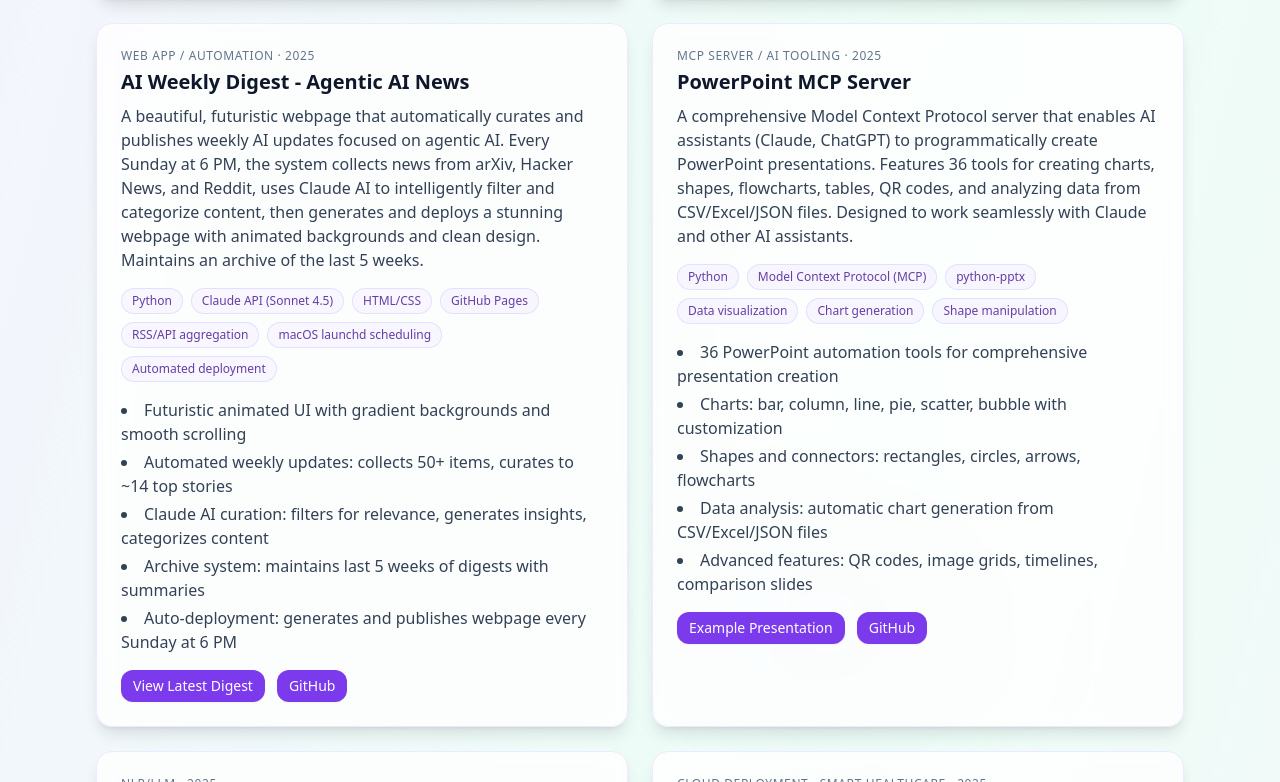
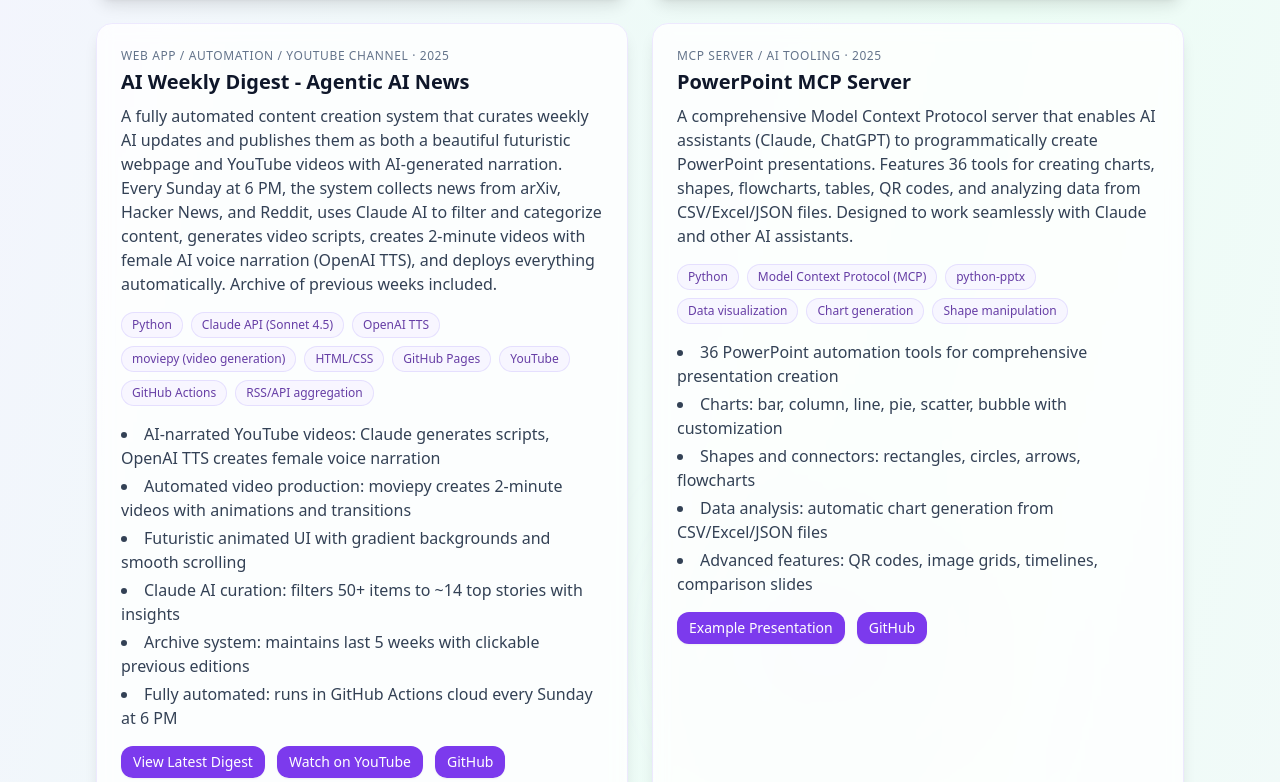
Before and after one commit to EiriniOr/eirini-portfolio, a React (Vite) app: page / in a window 1280 px wide. Shown: the part 1178-1960 px from the top of the page. Built offline with nearby package versions, Linux system fonts and the light colour scheme.

Commit message:
Update AI Weekly Digest card with YouTube integration
- Change kind to include YouTube Channel
- Add OpenAI TTS and moviepy to stack
- Add YouTube channel link
- Update highlights with AI narration and video production details
- Update impact description to mention video generation

```diff
--- a/src/App.jsx
+++ b/src/App.jsx
@@ -117,19 +117,21 @@
   ]
 },
 {
-  kind: "Web App / Automation",
+  kind: "Web App / Automation / YouTube Channel",
   title: "AI Weekly Digest - Agentic AI News",
   year: "2025",
   impact:
-    "A beautiful, futuristic webpage that automatically curates and publishes weekly AI updates focused on agentic AI. Every Sunday at 6 PM, the system collects news from arXiv, Hacker News, and Reddit, uses Claude AI to intelligently filter and categorize content, then generates and deploys a stunning webpage with animated backgrounds and clean design. Maintains an archive of the last 5 weeks.",
+    "A fully automated content creation system that curates weekly AI updates and publishes them as both a beautiful futuristic webpage and YouTube videos with AI-generated narration. Every Sunday at 6 PM, the system collects news from arXiv, Hacker News, and Reddit, uses Claude AI to filter and categorize content, generates video scripts, creates 2-minute videos with female AI voice narration (OpenAI TTS), and deploys everything automatically. Archive of previous weeks included.",
   stack: [
     "Python",
     "Claude API (Sonnet 4.5)",
+    "OpenAI TTS",
+    "moviepy (video generation)",
     "HTML/CSS",
     "GitHub Pages",
-    "RSS/API aggregation",
-    "macOS launchd scheduling",
-    "Automated deployment"
+    "YouTube",
+    "GitHub Actions",
+    "RSS/API aggregation"
   ],
   links: [
     {
@@ -137,16 +139,21 @@
       href: "https://EiriniOr.github.io/ai-weekly-digest/"
     },
     {
+      label: "Watch on YouTube",
+      href: "https://www.youtube.com/channel/UCUPSLoXvaMVbOIaXsOorHng"
+    },
+    {
       label: "GitHub",
       href: "https://github.com/EiriniOr/ai-weekly-digest"
     }
   ],
   highlights: [
+    "AI-narrated YouTube videos: Claude generates scripts, OpenAI TTS creates female voice narration",
+    "Automated video production: moviepy creates 2-minute videos with animations and transitions",
     "Futuristic animated UI with gradient backgrounds and smooth scrolling",
-    "Automated weekly updates: collects 50+ items, curates to ~14 top stories",
-    "Claude AI curation: filters for relevance, generates insights, categorizes content",
-    "Archive system: maintains last 5 weeks of digests with summaries",
-    "Auto-deployment: generates and publishes webpage every Sunday at 6 PM"
+    "Claude AI curation: filters 50+ items to ~14 top stories with insights",
+    "Archive system: maintains last 5 weeks with clickable previous editions",
+    "Fully automated: runs in GitHub Actions cloud every Sunday at 6 PM"
   ]
 },
 {
```
